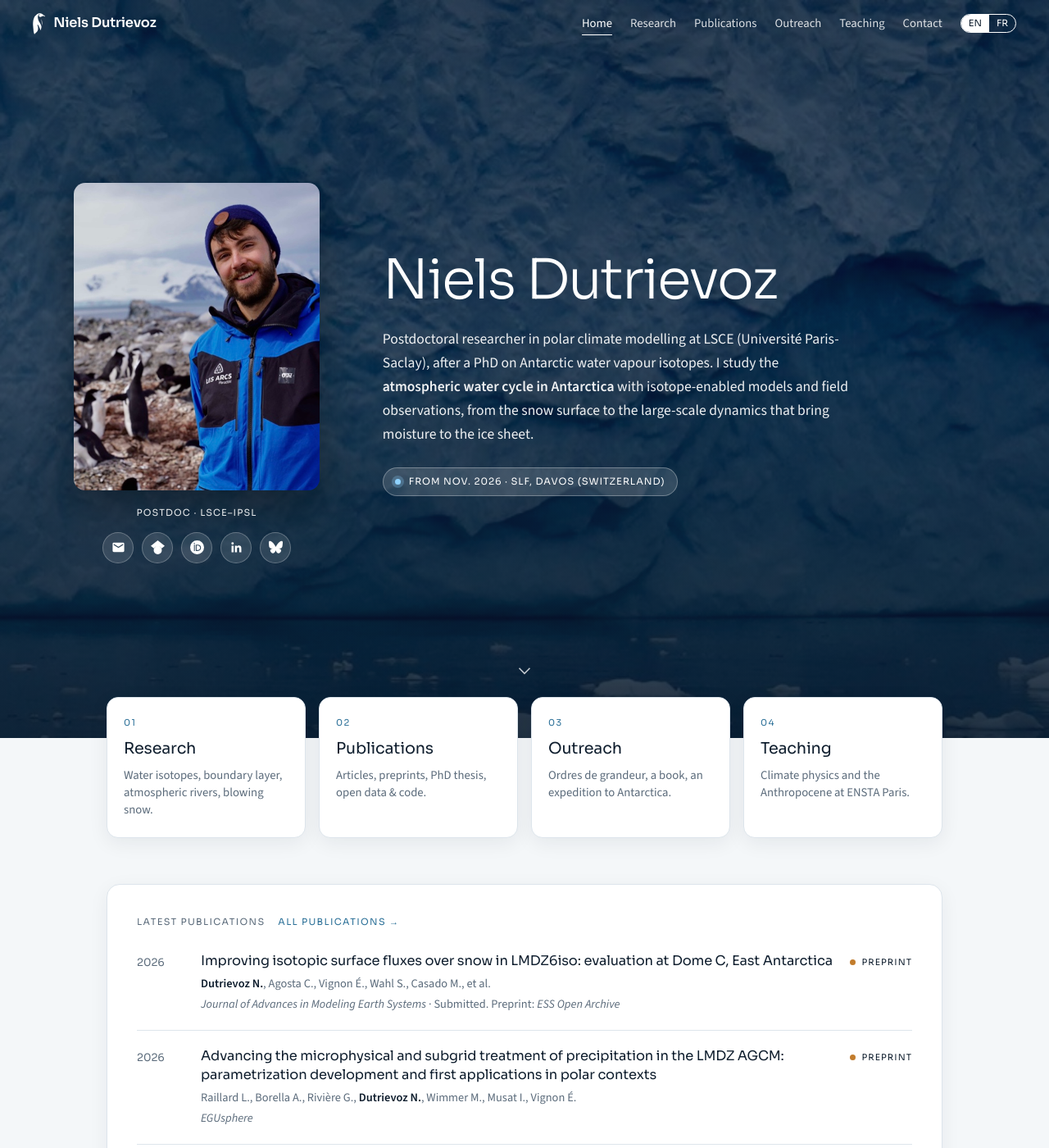
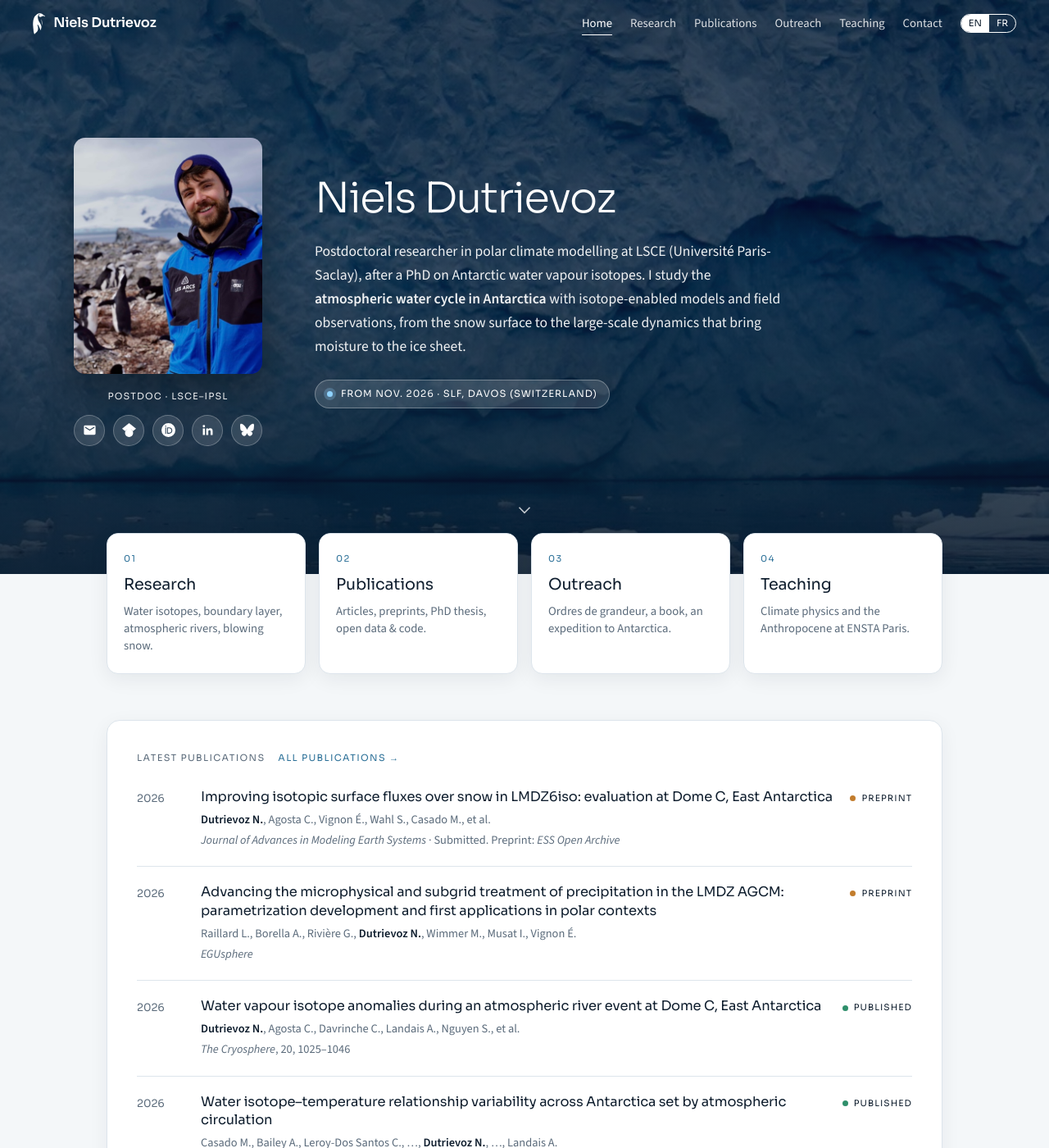
Before and after one commit to nielsdutrievoz/nielsdutrievoz.github.io, a Jekyll site: the page built from index.md, in a window 1280 px wide and 1400 px high. Shown: the whole window at 82% size. Built offline with Jekyll 4.4.1, drawn with Linux system fonts in a browser that asks for light colours.

Commit message:
Smaller home hero: lower banner, smaller photo and name
Co-Authored-By: Claude Opus 5.5 <noreply@anthropic.com>

```diff
--- a/assets/css/main.scss
+++ b/assets/css/main.scss
@@ -68,25 +68,25 @@ img { max-width: 100%; height: auto; }
 
 /* ---------- Home hero ---------- */
 .hero {
-  min-height: min(100vh, 900px); position: relative; color: #fff; display: flex; align-items: center;
-  padding: 110px clamp(16px, 6vw, 80px) 100px;
+  min-height: min(78vh, 700px); position: relative; color: #fff; display: flex; align-items: center;
+  padding: 96px clamp(16px, 6vw, 80px) 84px;
   background: linear-gradient(180deg, rgba(8, 24, 40, .55) 0%, rgba(8, 24, 40, .45) 45%, rgba(8, 24, 40, .8) 100%), url("/images/banner.jpeg") center 35% / cover no-repeat;
 }
-.hero-inner { width: 100%; max-width: 1100px; margin: 0 auto; display: grid; grid-template-columns: 300px 1fr; gap: clamp(28px, 6vw, 80px); align-items: center; }
+.hero-inner { width: 100%; max-width: 1100px; margin: 0 auto; display: grid; grid-template-columns: 230px 1fr; gap: clamp(28px, 5vw, 64px); align-items: center; }
 .portrait { text-align: center; }
 .portrait img { display: block; width: 100%; aspect-ratio: 4 / 5; object-fit: cover; border-radius: 14px; box-shadow: 0 20px 50px rgba(0, 0, 0, .35); }
 .role { font-family: var(--head); font-size: .7rem; letter-spacing: .1em; text-transform: uppercase; margin: 18px 0 14px; opacity: .9; }
-.hero h1 { font-family: var(--head); font-weight: 300; font-size: clamp(2.4rem, 5.5vw, 4.2rem); line-height: 1.08; margin: 0 0 22px; letter-spacing: -.03em; }
+.hero h1 { font-family: var(--head); font-weight: 300; font-size: clamp(2rem, 4.3vw, 3.2rem); line-height: 1.08; margin: 0 0 22px; letter-spacing: -.03em; }
 .hero .lead { font-size: 1.1rem; max-width: 570px; margin: 0; opacity: .93; }
 .hero .lead strong { font-weight: 600; }
 .next { margin-top: 26px; display: inline-flex; gap: 10px; align-items: center; color: #fff; text-decoration: none; font-family: var(--head); font-size: .72rem; letter-spacing: .08em; text-transform: uppercase; background: rgba(255, 255, 255, .14); border: 1px solid rgba(255, 255, 255, .3); padding: 7px 14px; border-radius: 999px; }
 .next:hover { background: rgba(255, 255, 255, .22); }
 .next i { width: 7px; height: 7px; border-radius: 50%; background: #8fd3ff; box-shadow: 0 0 0 4px rgba(143, 211, 255, .25); flex-shrink: 0; }
-.scroll { position: absolute; left: 50%; bottom: 60px; transform: translateX(-50%); opacity: .75; }
+.scroll { position: absolute; left: 50%; bottom: 56px; transform: translateX(-50%); opacity: .75; }
 .scroll svg { width: 26px; height: 26px; stroke: #fff; fill: none; stroke-width: 1.5; }
 @media (max-width: 760px) {
   .hero-inner { grid-template-columns: 1fr; text-align: center; }
-  .portrait { max-width: 220px; margin: 0 auto; }
+  .portrait { max-width: 180px; margin: 0 auto; }
   .hero .lead { margin: 0 auto; }
   .scroll { display: none; }
 }
```
